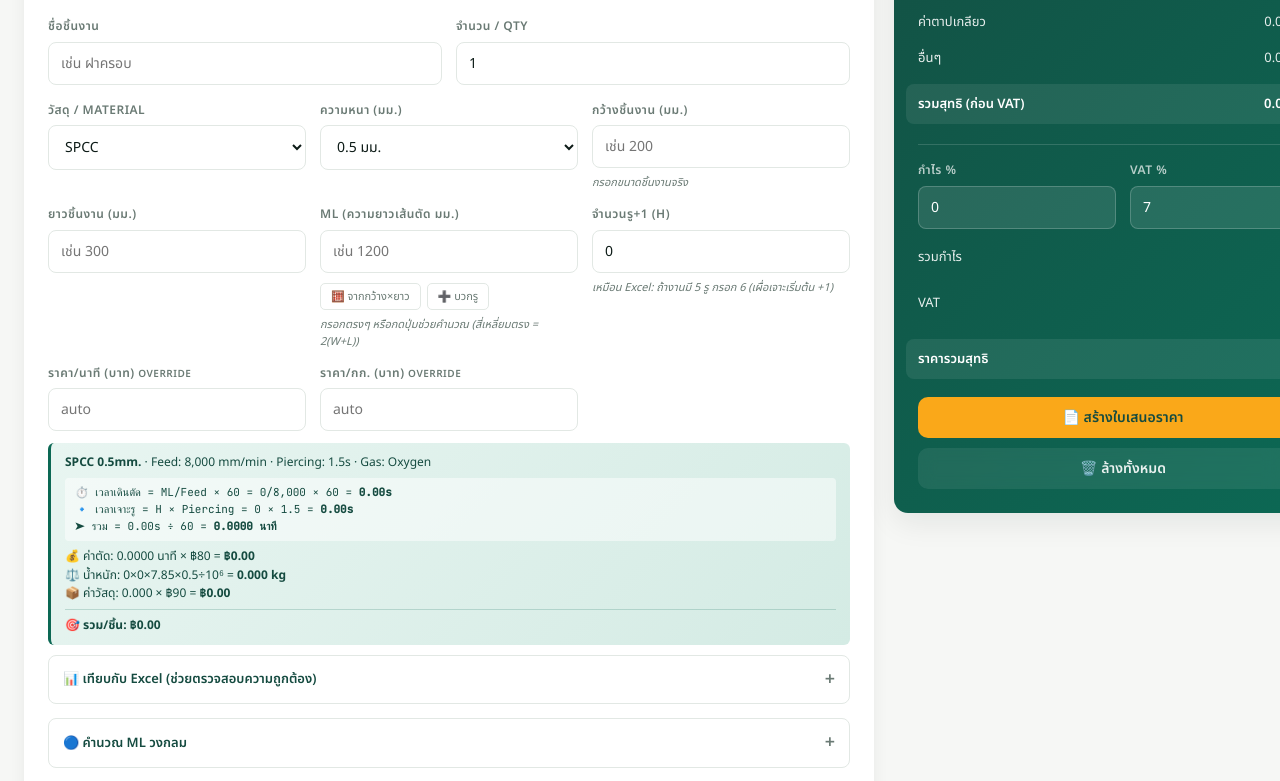
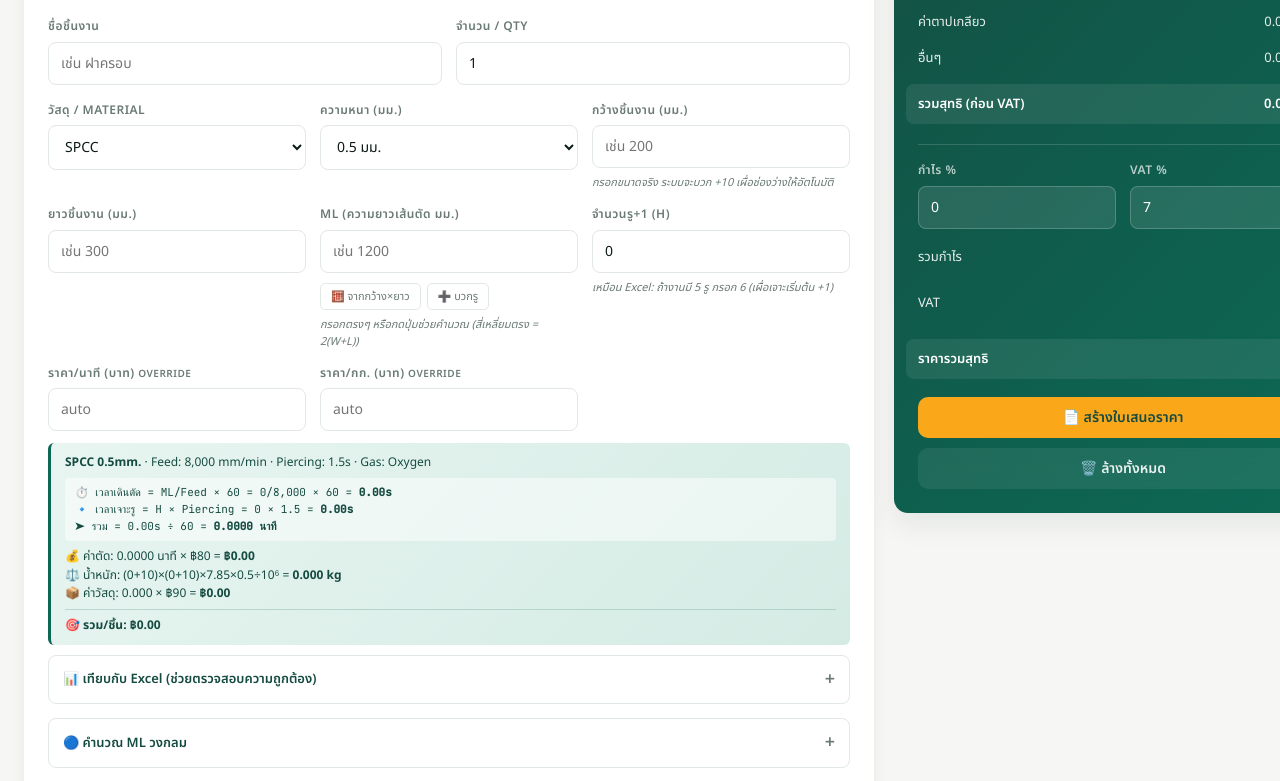
Before and after one commit to guys8030/tgt-stock, a plain HTML site: page index.html in a window 1280 px wide. Shown: the part 547-1328 px from the top of the page. Drawn offline with Linux system fonts and the light colour scheme.

Commit message:
Add files via upload

```diff
--- a/index.html
+++ b/index.html
@@ -784,7 +784,7 @@
             <div class="field">
               <label>กว้างชิ้นงาน (มม.)</label>
               <input type="number" id="laserWidth" placeholder="เช่น 200">
-              <span class="hint">กรอกขนาดชิ้นงานจริง</span>
+              <span class="hint">กรอกขนาดจริง ระบบจะบวก +10 เผื่อช่องว่างให้อัตโนมัติ</span>
             </div>
             <div class="field">
               <label>ยาวชิ้นงาน (มม.)</label>
@@ -1400,8 +1400,9 @@ function computeLaser() {
   const timeMin = totalTimeSec / 60;                               // รวม → นาที
   const cutPrice = timeMin * rate;
 
-  // Material: width * length * density * thickness / 1,000,000 = kg
-  const weightKg = w > 0 && l > 0 ? (w * l * spec.density * spec.t) / 1000000 : 0;
+  // Material: (width+10) * (length+10) * density * thickness / 1,000,000 = kg
+  // +10 = เผื่อช่องว่างระหว่างชิ้น (kerf + spacing)
+  const weightKg = w > 0 && l > 0 ? ((w + 10) * (l + 10) * spec.density * spec.t) / 1000000 : 0;
   const materialCost = weightKg * matPrice;
 
   document.getElementById('laserInfo').innerHTML = `
@@ -1412,7 +1413,7 @@ function computeLaser() {
       <div>➤ รวม = ${totalTimeSec.toFixed(2)}s ÷ 60 = <strong>${timeMin.toFixed(4)} นาที</strong></div>
     </div>
     <div>💰 ค่าตัด: ${timeMin.toFixed(4)} นาที × ฿${rate} = <strong>฿${fmt(cutPrice)}</strong></div>
-    <div>⚖️ น้ำหนัก: ${w}×${l}×${spec.density}×${spec.t}÷10⁶ = <strong>${weightKg.toFixed(3)} kg</strong></div>
+    <div>⚖️ น้ำหนัก: (${w}+10)×(${l}+10)×${spec.density}×${spec.t}÷10⁶ = <strong>${weightKg.toFixed(3)} kg</strong></div>
     <div>📦 ค่าวัสดุ: ${weightKg.toFixed(3)} × ฿${matPrice} = <strong>฿${fmt(materialCost)}</strong></div>
     <div style="border-top: 1px solid rgba(12,104,84,.2); margin-top: 6px; padding-top: 6px;">🎯 <strong>รวม/ชิ้น: ฿${fmt(cutPrice + materialCost)}</strong></div>
   `;
```
